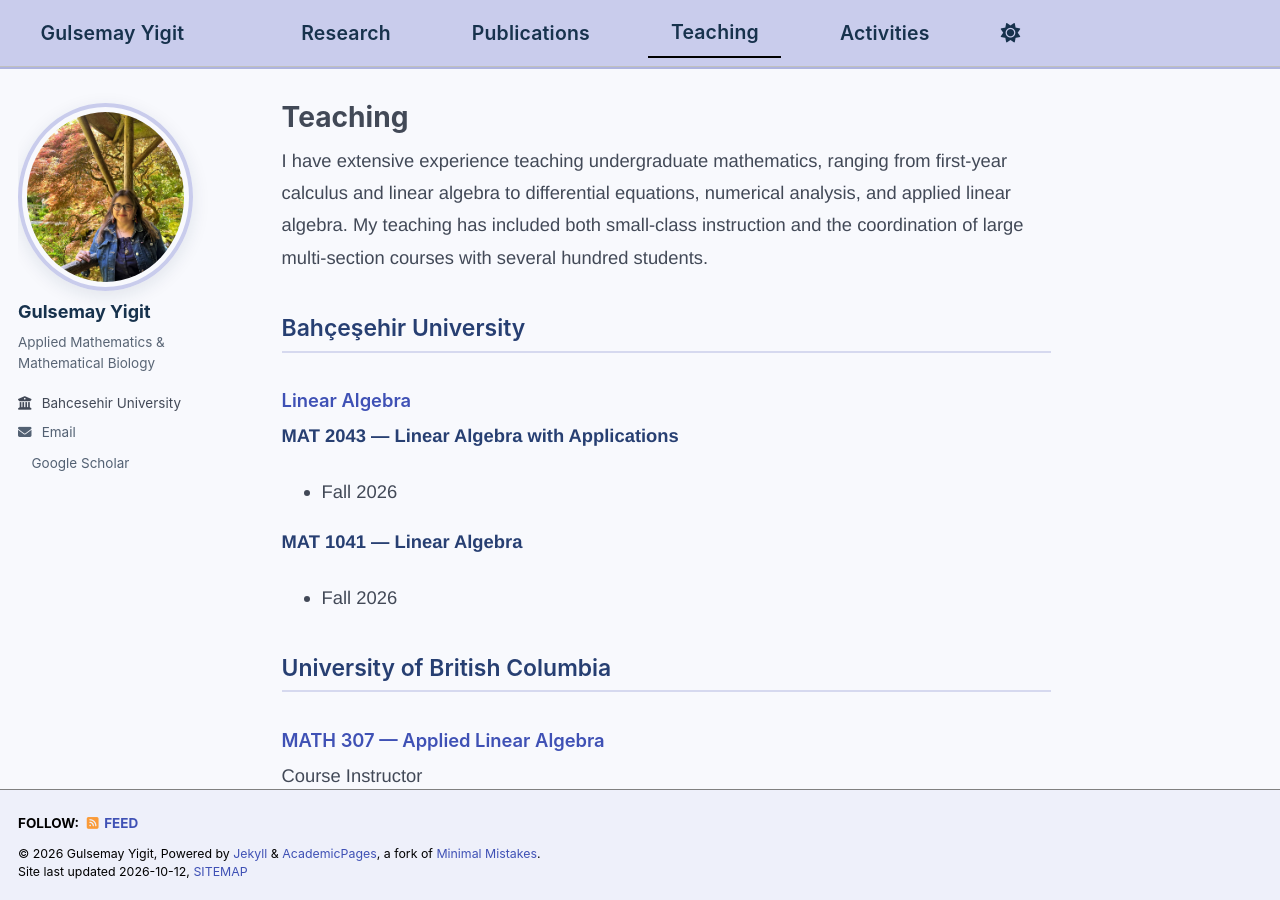
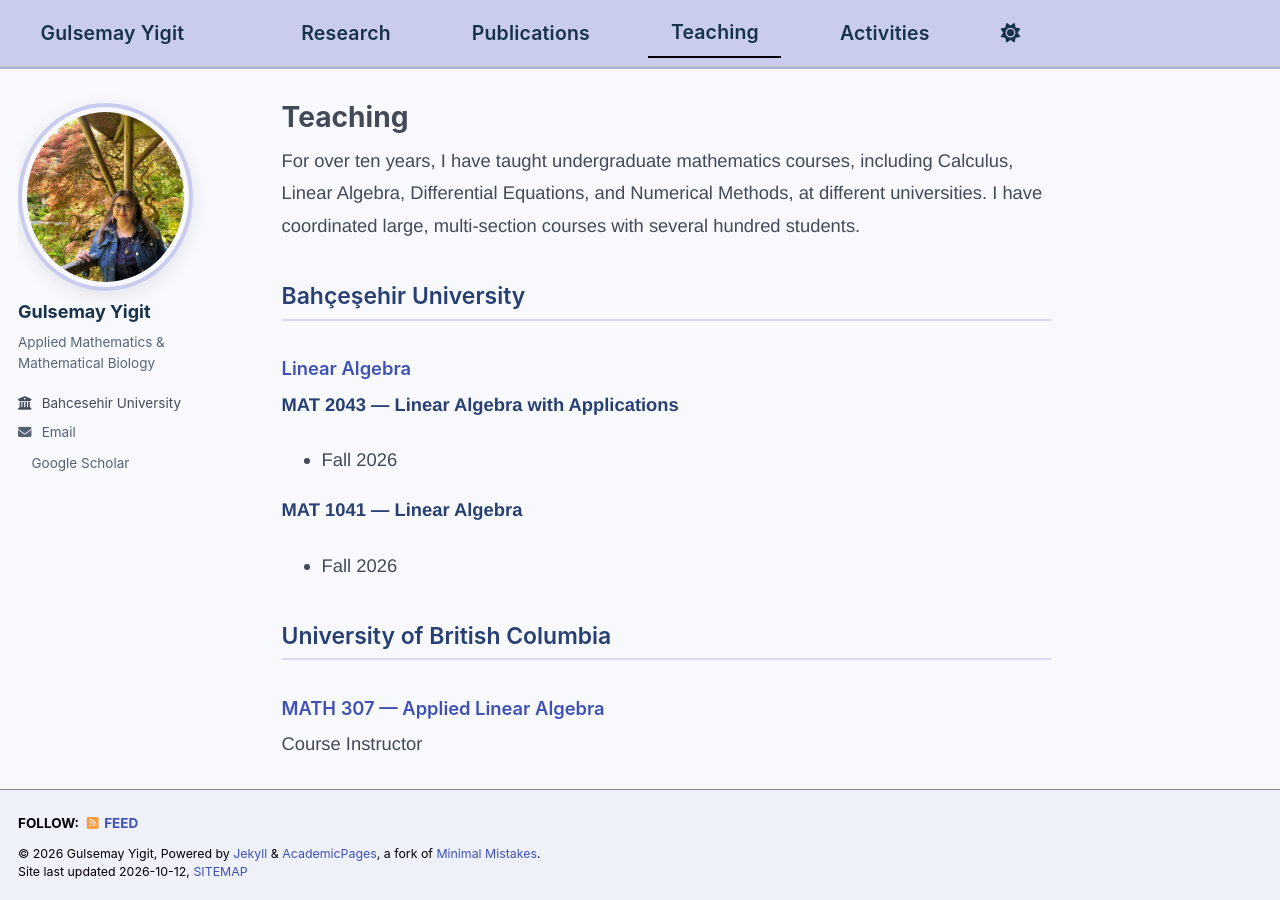
Before and after one commit to gulsemayy/gulsemayy.github.io, a Jekyll site: the page built from _pages/teaching.md, in a window 1280 px wide and 900 px high. Built offline with Jekyll 4.4.1, drawn with Linux system fonts in a browser that asks for light colours; a style sheet for code colours, icons or effects is not loaded; some of the changed text lies outside the part shown.

Commit message:
Update teaching.md

```diff
--- a/_pages/teaching.md
+++ b/_pages/teaching.md
@@ -4,7 +4,7 @@ title: "Teaching"
 author_profile: true
 ---
 
-I have extensive experience teaching undergraduate mathematics, ranging from first-year calculus and linear algebra to differential equations, numerical analysis, and applied linear algebra. My teaching has included both small-class instruction and the coordination of large multi-section courses with several hundred students.
+For over ten years, I have taught undergraduate mathematics courses, including Calculus, Linear Algebra, Differential Equations, and Numerical Methods, at different universities. I have coordinated large, multi-section courses with several hundred students.
 
 
 ## Bahçeşehir University
@@ -63,7 +63,7 @@ I have coordinated multi-section Linear Algebra courses involving more than 500
 - Spring 2021
 - Spring 2020
 
-Several of these courses involved the coordination of multiple sections and several hundred students.
+
 ### Differential Equations
 
 **MAT 2062 — Differential Equations**
@@ -171,6 +171,6 @@ I coordinated multi-section offerings with more than 400 students.
 
 ## Teaching and Course Coordination
 
-Across my teaching appointments, I have coordinated large multi-section mathematics courses with enrolments ranging from several hundred to more than 800 students. My responsibilities have included course planning, preparation and coordination of assessments, development of instructional materials, and ensuring consistency across multiple sections and instructors.
+Across my teaching appointments, I am actively included in course planning, preparation and coordination of assessments, development of course materials, and ensuring consistency across multiple sections and instructors.
 
 I use a range of digital teaching environments for quizzes, assignments, course materials, and communication with students.
```
Also changed, not shown: other parts of _pages/teaching.md (+1 -1 lines).
